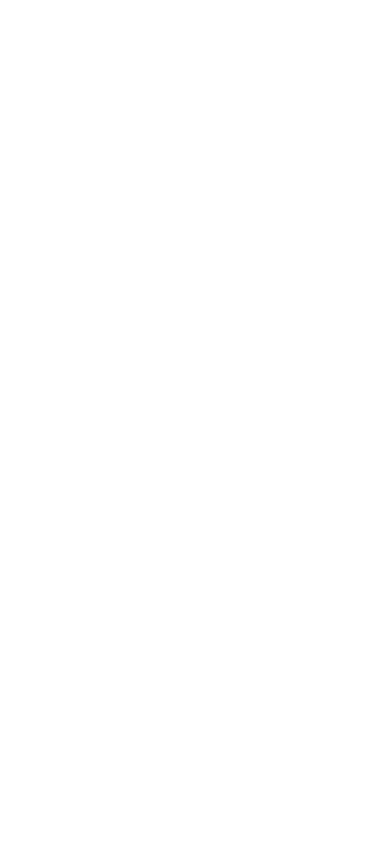
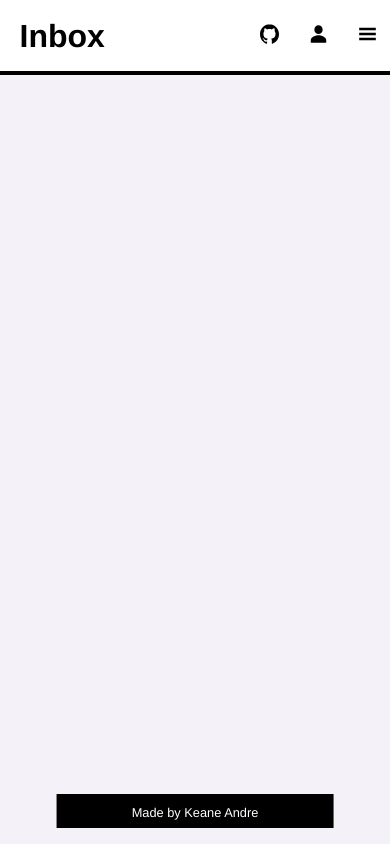
Before and after one commit to keaneatl/todo-list, a website built with webpack: page dist/index.html in a window 390 px wide. Built offline with Linux system fonts and the light colour scheme.

Commit message:
Mobile display styles

```diff
--- a/package.json
+++ b/package.json
@@ -18,6 +18,8 @@
   },
   "homepage": "https://github.com/keaneatl/todo-list#readme",
   "devDependencies": {
+    "css-loader": "^6.3.0",
+    "style-loader": "^3.2.1",
     "webpack": "^5.53.0",
     "webpack-cli": "^4.8.0"
   },
--- a/src/index.js
+++ b/src/index.js
@@ -0,0 +1 @@
+import resetCSS from './reset.css';
--- /dev/null
+++ b/src/reset.css
@@ -0,0 +1,46 @@
+/* http://meyerweb.com/eric/tools/css/reset/
+   v2.0 | 20110126
+   License: none (public domain)
+*/
+
+html, body, div, span, applet, object, iframe,
+h1, h2, h3, h4, h5, h6, p, blockquote, pre,
+a, abbr, acronym, address, big, cite, code,
+del, dfn, em, img, ins, kbd, q, s, samp,
+small, strike, strong, sub, sup, tt, var,
+b, u, i, center,
+dl, dt, dd, ol, ul, li,
+fieldset, form, label, legend,
+table, caption, tbody, tfoot, thead, tr, th, td,
+article, aside, canvas, details, embed,
+figure, figcaption, footer, header, hgroup,
+menu, nav, output, ruby, section, summary,
+time, mark, audio, video {
+	margin: 0;
+	padding: 0;
+	border: 0;
+	vertical-align: baseline;
+}
+/* HTML5 display-role reset for older browsers */
+article, aside, details, figcaption, figure,
+footer, header, hgroup, menu, nav, section {
+	display: block;
+}
+body {
+	line-height: 1;
+}
+ol, ul {
+	list-style: none;
+}
+blockquote, q {
+	quotes: none;
+}
+blockquote:before, blockquote:after,
+q:before, q:after {
+	content: '';
+	content: none;
+}
+table {
+	border-collapse: collapse;
+	border-spacing: 0;
+}
--- /dev/null
+++ b/src/styles.css
@@ -0,0 +1,79 @@
+/* variables */
+:root{
+    --primary: #F4F1F8;
+    --secondary: #ffffff;
+    --tertiary: #000000;
+}
+
+/* base styles */
+html{
+    font-size: 16px;
+}
+
+/* fonts */
+body{
+    font-family: Helvetica;
+}
+
+.logo-text{
+    font-size: 1.8rem;
+    font-weight: bolder;
+}
+
+.footer{
+    font-size: 0.8rem;
+}
+
+/* mobile styles */
+.main-container{
+    width: 100%;
+    display: flex;
+    flex-direction: column;
+    justify-content: center;
+}
+.sidebar{
+    display: none;
+}
+
+.logo{
+    width: 2rem;
+    margin: 0.5rem 0.7rem 0 0.5rem;
+}
+
+.ico{
+    cursor: pointer;
+    width: 1.2rem;
+    margin: 0 0.8rem;
+}
+
+.display{
+    height: 100vh;
+    background-color: var(--primary);
+}
+
+.display-h{
+/*     background-color: blue; */
+    background-color: var(--secondary);
+    padding: 5%;
+    display: flex;
+    align-items: center;
+    border-bottom: 0.3rem solid var(--tertiary);
+}
+
+.display-rh{
+    position: fixed;
+    right: 0;
+}
+
+.footer{
+    background-color: var(--tertiary);
+    color: var(--secondary);
+    padding: 0.8rem 0.5% 0.5rem 0.5%;
+    width: 70%;
+    text-align: center;
+    margin: 0 auto;
+    position: fixed;
+    left: 50%;
+    transform: translate(-50%, 0);
+    bottom: 1rem;
+}
--- a/webpack.config.js
+++ b/webpack.config.js
@@ -6,4 +6,16 @@ module.exports = {
         filename: 'main.js',
         path: path.resolve(__dirname, 'dist'),
     },
+    module: {
+        rules:  [
+            {
+                test: /\.css$/i,
+                use: ['style-loader', 'css-loader'],
+            },
+            {
+                test: /\.(woff|woff2|eot|ttf|otf)$/i,
+                type: 'asset/resource'
+            },
+        ],
+    },
 };
```
Also changed, not shown: dist/images/icons/calendar-svgrepo-com.svg (added), dist/images/icons/check-svgrepo-com(1).svg (added), dist/images/icons/github-svgrepo-com.svg (added), dist/images/icons/hamburger-menu-svgrepo-com.svg (added), dist/images/icons/home-svgrepo-com.svg (added), dist/images/icons/inbox-svgrepo-com.svg (added), dist/images/icons/person-sharp-svgrepo-com.svg (added), dist/images/icons/plan-svgrepo-com.svg (added), dist/index.html, dist/main.js, src/modules/interface.js (added), src/modules/project.js (added), src/modules/task.js (added), 1 other file.
